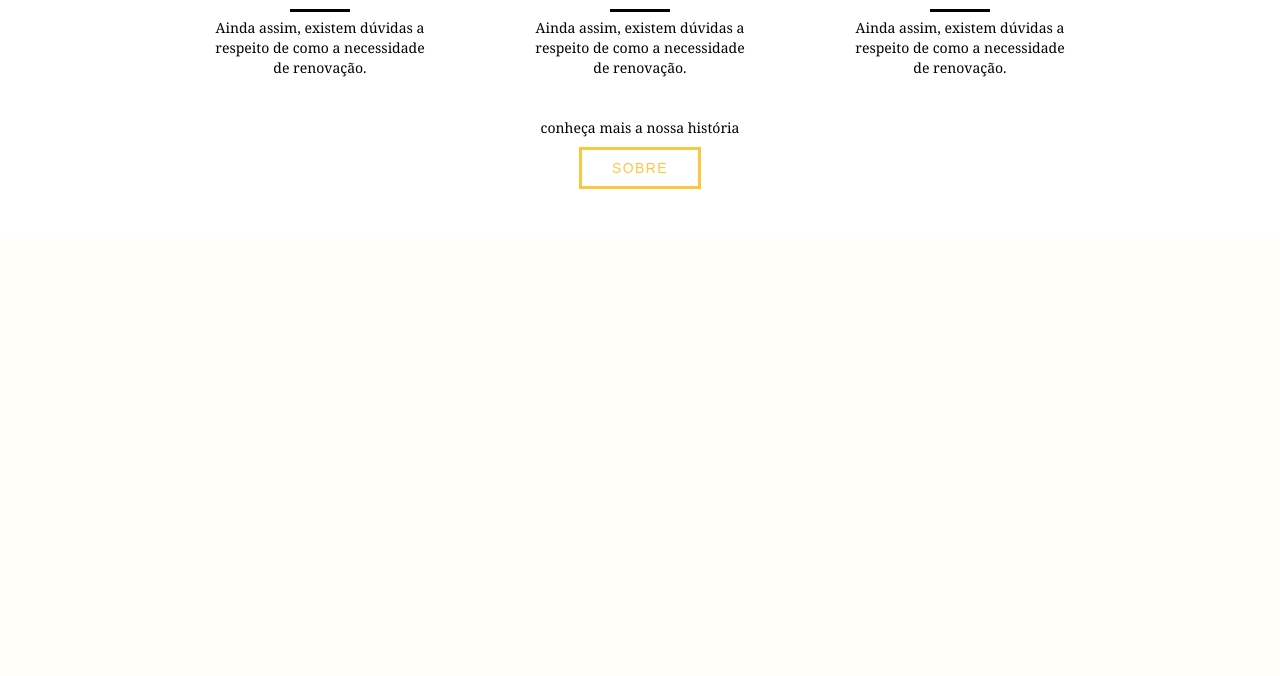
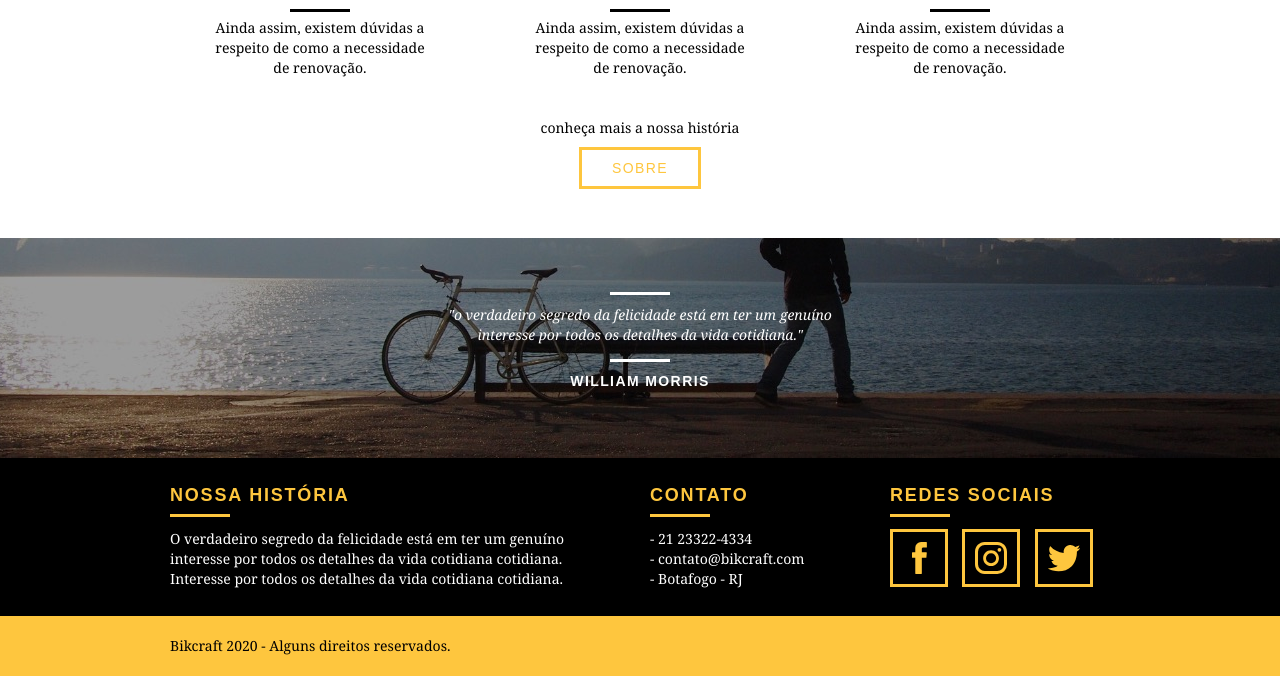
Before and after one commit to Claudeilto/origamid, a PHP site: page / in a window 1280 px wide. Shown: the part 2262-2938 px from the top of the page. Before the commit the page ends 2451 px from the top, so only its background shows below. Run offline with PHP 8.4, Linux system fonts and the light colour scheme.

Commit message:
Finalizado a parter do Footer.

```diff
--- a/bikcraft/css/style.css
+++ b/bikcraft/css/style.css
@@ -251,3 +251,72 @@ img {
     background-color: #000;
     margin: 6px auto;
 }
+
+.quebra {
+    width: 100%;
+    height: 220px;
+    background: url("../img/bg-footer.jpg") no-repeat center;
+    background-size: cover;
+    text-align: center;
+    padding-top: 40px;
+}
+
+.quebra .quote-externo {
+    max-width: 400px;
+}
+
+.footer {
+    width: 100%;
+    background: #000;
+    color: #fff;
+    padding: 25px 0;
+}
+
+.footer h3 {
+    font-size: 18px;
+    line-height: 25px;
+    color: #fec63e;
+    text-transform: uppercase;
+    letter-spacing: .1em;
+    font-weight: bold;
+}
+
+.footer h3::after {
+    content: "";
+    display: block;
+    width: 60px;
+    height: 3px;
+    background: #fec63e;
+    margin: 6px 0 12px 0;
+}
+
+.footer_historia {
+    padding-right: 40px;
+}
+
+.footer_contato ul li {
+    font-size: 14px;
+    line-height: 20px;
+    font-family: Georgia, 'Times New Roman', Times, serif;
+}
+
+.footer_redes ul li {
+    display: inline-block;
+    margin-right: 10px;
+}
+
+.footer_redes ul li a {
+    border: 3px solid #fec63e;
+    display: block;
+    padding: 10px;
+}
+
+.footer_redes ul li a:hover {
+    border-color: #fff;
+}
+
+.copy {
+    width: 100%;
+    background: #fec63e;
+    padding: 20px 0;
+}
--- a/bikcraft/index.html
+++ b/bikcraft/index.html
@@ -1,5 +1,6 @@
 <!DOCTYPE html>
 <html lang="pt-br">
+
 <head>
     <meta charset="UTF-8">
     <meta name="viewport" content="width=device-width, initial-scale=1.0">
@@ -9,6 +10,7 @@
     <link rel="stylesheet" href="css/grid.css">
     <link rel="stylesheet" href="css/style.css">
 </head>
+
 <body>
     <header class="header">
         <div class="container">
@@ -110,6 +112,49 @@
         </div>
     </section>
 
+    <section class="quebra">
+        <blockquote class="quote-externo container">
+            <p>"o verdadeiro segredo da felicidade está em ter um genuíno interesse por todos os detalhes da vida
+                cotidiana."</p>
+            <cite>William Morris</cite>
+        </blockquote>
+    </section>
+
+    <footer>
+        <div class="footer">
+            <div class="container">
+
+                <div class="grid-8 footer_historia">
+                    <h3>Nossa história</h3>
+                    <p>O verdadeiro segredo da felicidade está em ter um genuíno interesse por todos os detalhes da vida cotidiana cotidiana. Interesse por todos os detalhes da vida cotidiana cotidiana.</p>
+                </div>
+
+                <div class="grid-4 footer_contato">
+                    <h3>Contato</h3>
+                    <ul>
+                        <li>- 21 23322-4334</li>
+                        <li>- contato@bikcraft.com</li>
+                        <li>- Botafogo - RJ</li>
+                    </ul>
+                </div>
+
+                <div class="grid-4 footer_redes">
+                    <h3>Redes Sociais</h3>
+                    <ul>
+                        <li><a href="http://facebook.com" target="_blank"><img src="img/redes-sociais/facebook.svg" alt="Facebook bikcraft"></a></li>
+                        <li><a href="http://instagram.com" target="_blank"><img src="img/redes-sociais/instagram.svg" alt="Instragram bikcraft"></a></li>
+                        <li><a href="http://twitter.com" target="_blank"><img src="img/redes-sociais/twitter.svg" alt="Twitter bikcraft"></a></li>
+                    </ul>
+                </div>
+            </div>
+        </div>
+        <div class="copy">
+            <div class="container">
+                <p class="grid-16">Bikcraft 2020 - Alguns direitos reservados.</p>
+            </div>
+        </div>
+    </footer>
     <script type="text/javascript" src="js/script.js"></script>
 </body>
+
 </html>
```
